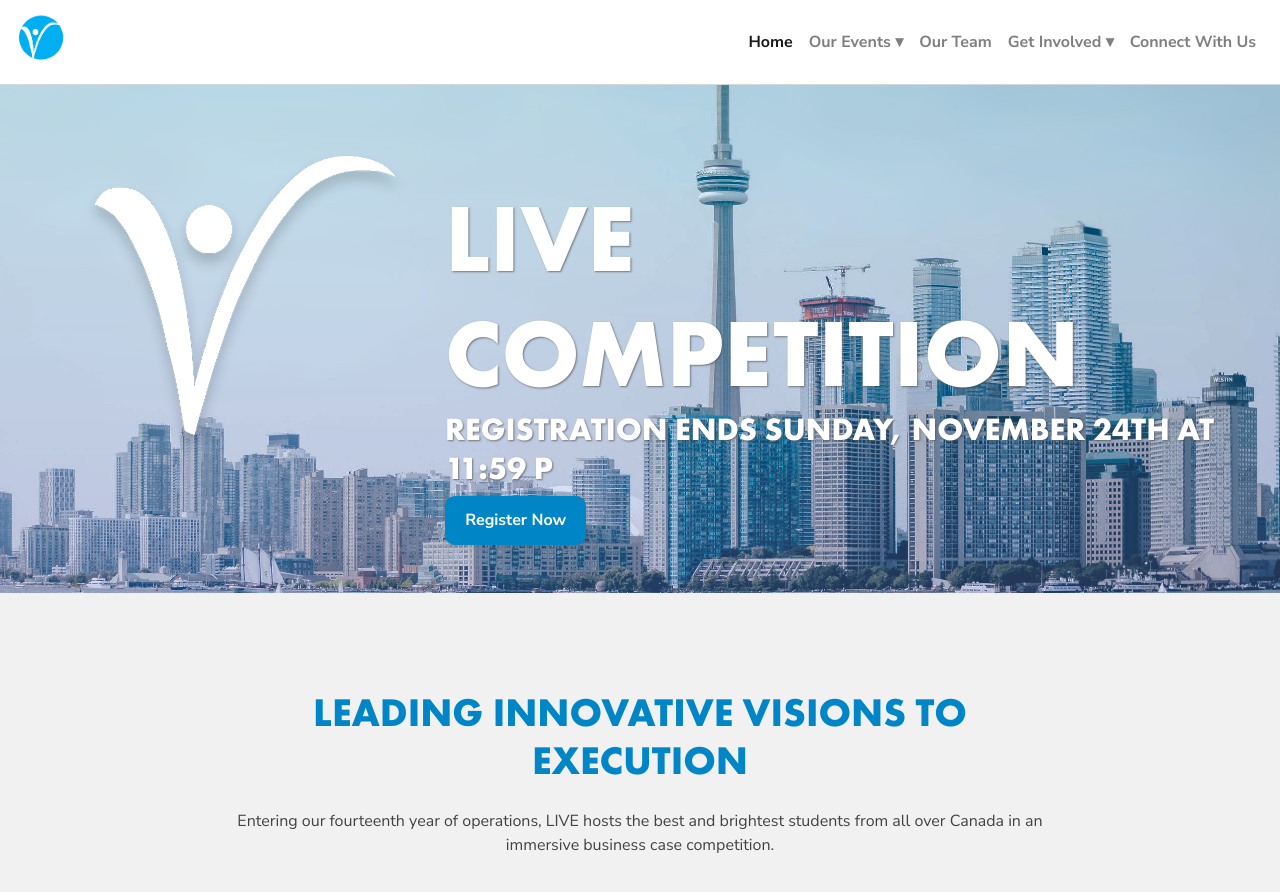
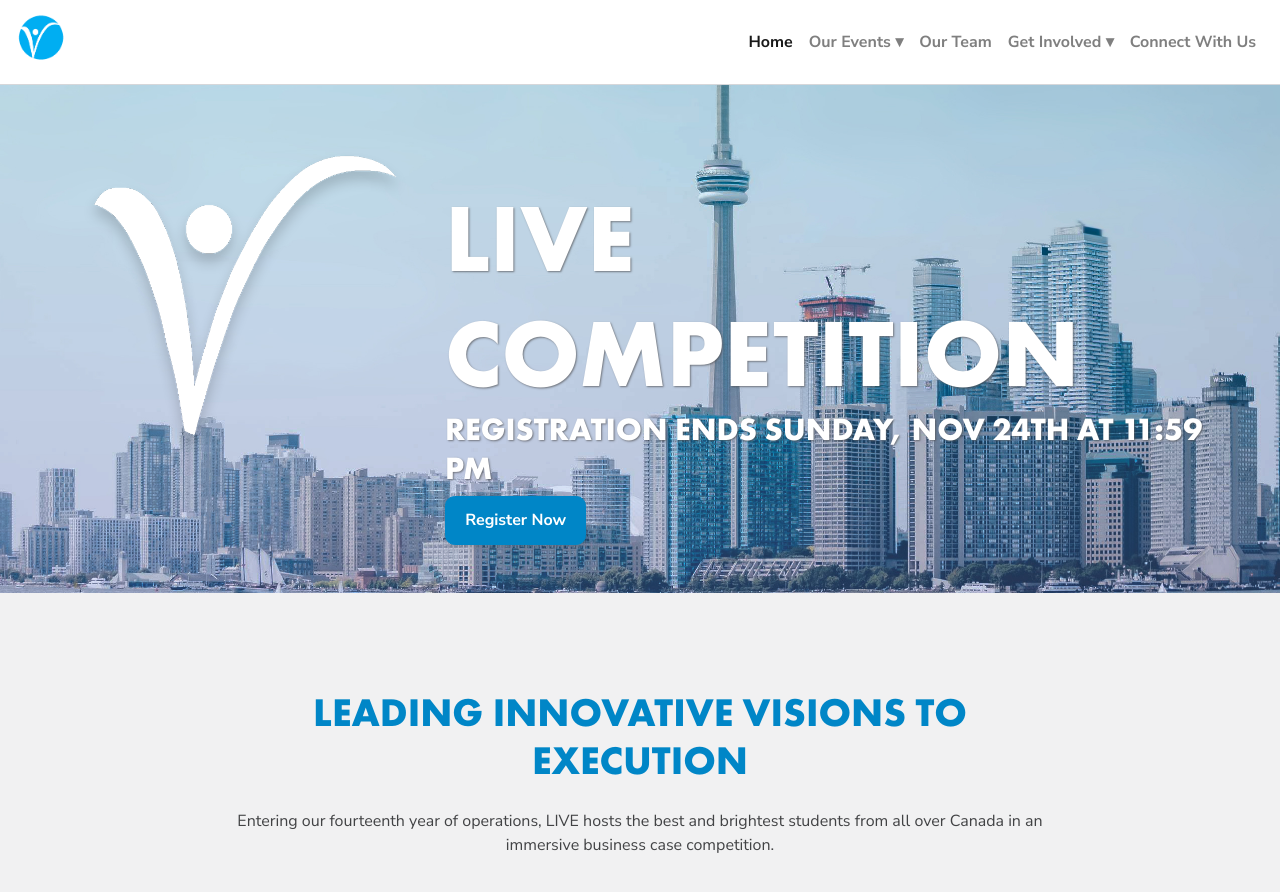
Before and after one commit to live-competition/live-competition.org, a Jekyll site: the page built from index.html, in a window 1280 px wide and 900 px high. Shown: the top 892 px of the window. Built offline with Jekyll 4.4.1, drawn with Linux system fonts in a browser that asks for light colours; nearby versions of some CDN libraries; comment, search, counter and statistics services are not loaded.

Commit message:
Update index.html

```diff
--- a/index.html
+++ b/index.html
@@ -27,7 +27,7 @@
           <h1 class="d-lg-none">Competition</h1>
           <h2 class="h3 d-md-none">Registration ends Sunday, November 24th at 11:59 PM</h2>
           <a href="https://blueboard.live/register" class="btn btn-primary d-md-none" role="button" aria-pressed="true">Register Now</a>
-          <h2 class="d-none d-md-inline-block">Registration ends Sunday, November 24th at 11:59 P</h2>
+          <h2 class="d-none d-md-inline-block">Registration ends Sunday, Nov 24th at 11:59 PM</h2>
           <a href="https://blueboard.live/register" class="btn btn-primary d-none d-md-inline-block" role="button" aria-pressed="true">Register Now</a>
         </div>
       </div>
```
